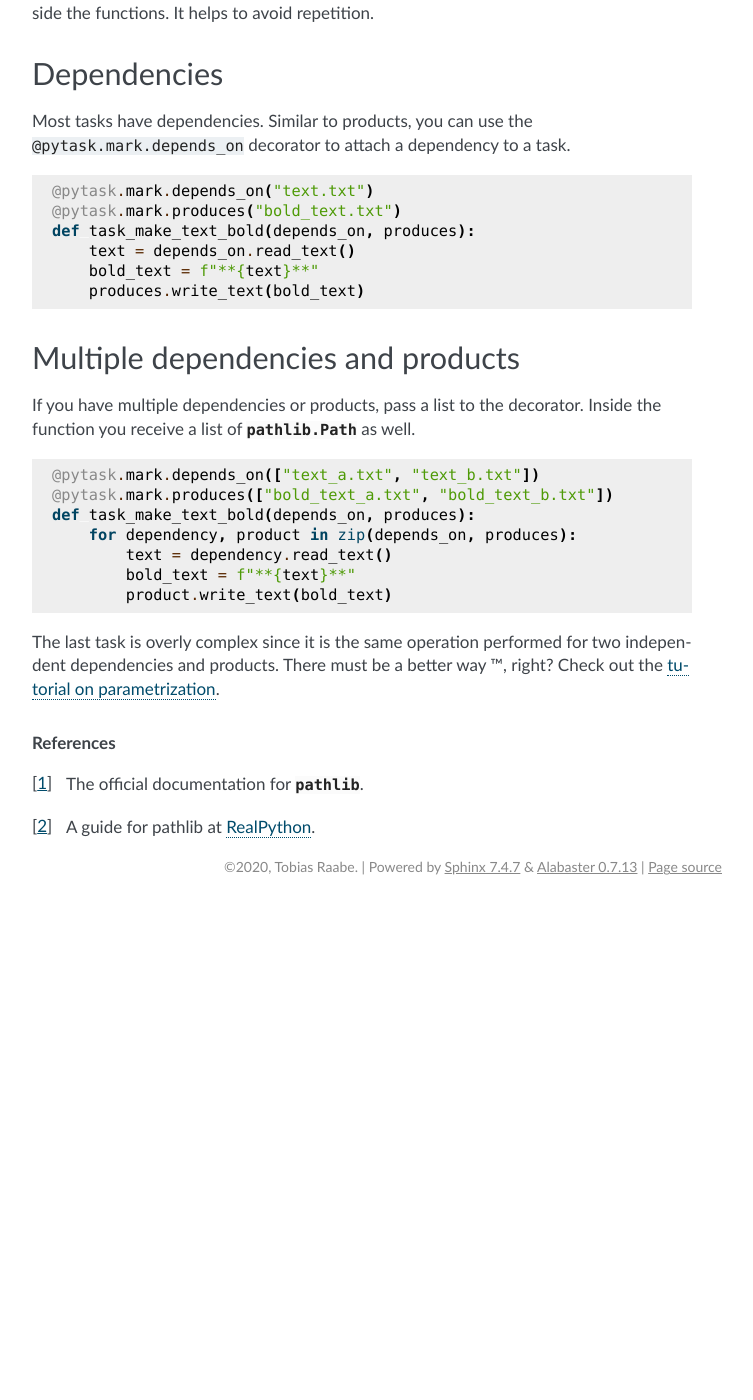
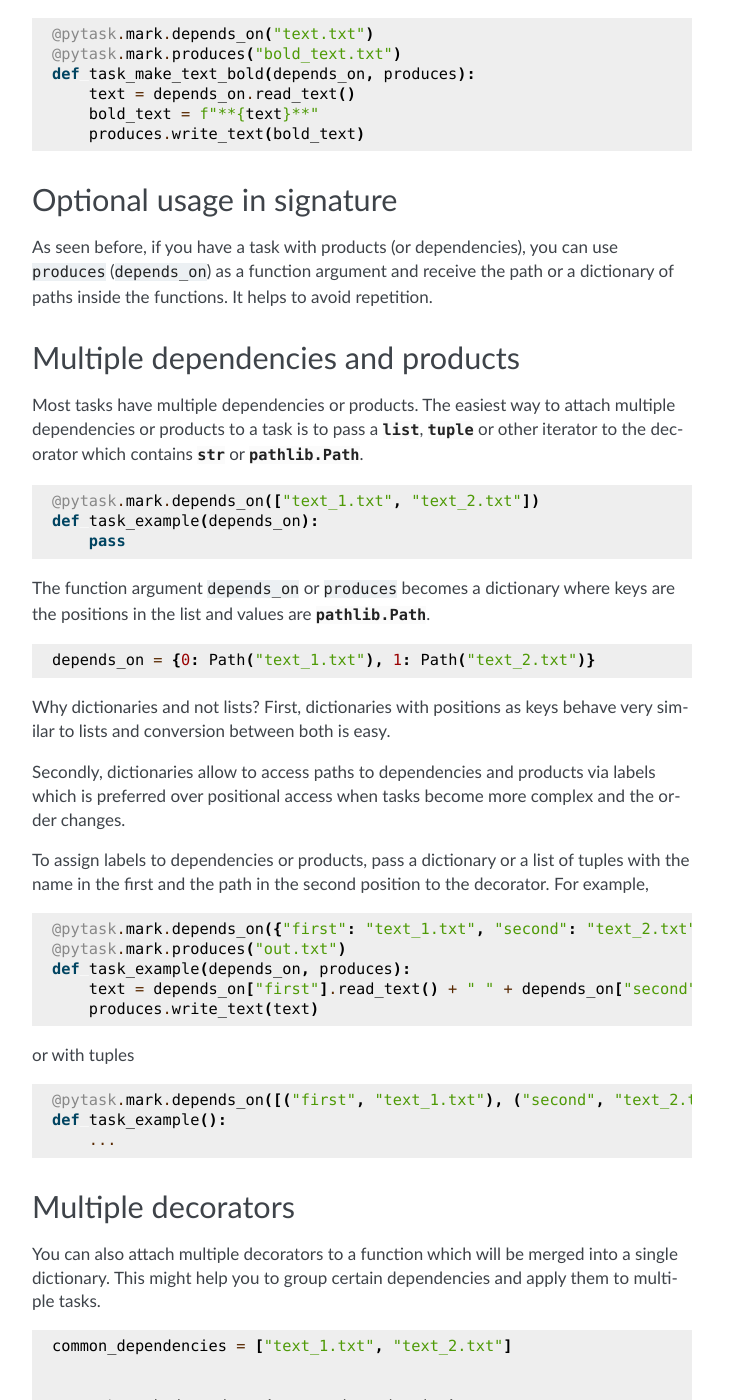
Before and after one commit to pytask-dev/pytask, a Sphinx documentation site: the page built from docs/tutorials/how_to_define_dependencies_products.rst, in a window 1280 px wide and 1400 px high, scrolled down 1074 px. Shown: the whole window, without its empty margins (388-1141 px from the left). Built offline with Sphinx 7.4.7, drawn with Linux system fonts in a browser that asks for light colours; pages that are not in the unit, such as notebooks, are missing from menus; before the commit the page ends 1979 px from its top, so only the background shows below that; some of the changed text lies outside the part shown.

Commit message:
Update tutorial.

```diff
--- a/docs/tutorials/how_to_define_dependencies_products.rst
+++ b/docs/tutorials/how_to_define_dependencies_products.rst
@@ -40,14 +40,6 @@ The ``@pytask.mark.produces`` decorator attaches a product to a task. The string
        task is defined.
 
 
-Optional usage in signature
----------------------------
-
-As seen before, if you have a task with products (or dependencies), you can use
-``produces`` (``depends_on``) as a function argument and receive the path or list of
-paths inside the functions. It helps to avoid repetition.
-
-
 Dependencies
 ------------
 
@@ -64,27 +56,77 @@ Most tasks have dependencies. Similar to products, you can use the
         produces.write_text(bold_text)
 
 
+Optional usage in signature
+---------------------------
+
+As seen before, if you have a task with products (or dependencies), you can use
+``produces`` (``depends_on``) as a function argument and receive the path or a
+dictionary of paths inside the functions. It helps to avoid repetition.
+
+
 Multiple dependencies and products
 ----------------------------------
 
-If you have multiple dependencies or products, pass a list to the decorator. Inside the
-function you receive a list of :class:`pathlib.Path` as well.
+Most tasks have multiple dependencies or products. The easiest way to attach multiple
+dependencies or products to a task is to pass a :class:`list`, :class:`tuple` or other
+iterator to the decorator which contains :class:`str` or :class:`pathlib.Path`.
 
 .. code-block:: python
 
-    @pytask.mark.depends_on(["text_a.txt", "text_b.txt"])
-    @pytask.mark.produces(["bold_text_a.txt", "bold_text_b.txt"])
-    def task_make_text_bold(depends_on, produces):
-        for dependency, product in zip(depends_on, produces):
-            text = dependency.read_text()
-            bold_text = f"**{text}**"
-            product.write_text(bold_text)
+    @pytask.mark.depends_on(["text_1.txt", "text_2.txt"])
+    def task_example(depends_on):
+        pass
 
-The last task is overly complex since it is the same operation performed for two
-independent dependencies and products. There must be a better way |tm|, right? Check out
-the :doc:`tutorial on parametrization <how_to_parametrize_a_task>`.
+The function argument ``depends_on`` or ``produces`` becomes a dictionary where keys are
+the positions in the list and values are :class:`pathlib.Path`.
 
-.. |tm| unicode:: U+2122
+.. code-block:: python
+
+    depends_on = {0: Path("text_1.txt"), 1: Path("text_2.txt")}
+
+Why dictionaries and not lists? First, dictionaries with positions as keys behave very
+similar to lists and conversion between both is easy.
+
+Secondly, dictionaries allow to access paths to dependencies and products via labels
+which is preferred over positional access when tasks become more complex and the order
+changes.
+
+To assign labels to dependencies or products, pass a dictionary or a list of tuples with
+the name in the first and the path in the second position to the decorator. For example,
+
+.. code-block:: python
+
+    @pytask.mark.depends_on({"first": "text_1.txt", "second": "text_2.txt"})
+    @pytask.mark.produces("out.txt")
+    def task_example(depends_on, produces):
+        text = depends_on["first"].read_text() + " " + depends_on["second"].read_text()
+        produces.write_text(text)
+
+or with tuples
+
+.. code-block:: python
+
+    @pytask.mark.depends_on([("first", "text_1.txt"), ("second", "text_2.txt")])
+    def task_example():
+        ...
+
+
+Multiple decorators
+-------------------
+
+You can also attach multiple decorators to a function which will be merged into a single
+dictionary. This might help you to group certain dependencies and apply them to multiple
+tasks.
+
+.. code-block:: python
+
+    common_dependencies = ["text_1.txt", "text_2.txt"]
+
+
+    @pytask.mark.depends_on(common_dependencies)
+    @pytask.mark.depends_on("text_3.txt")
+    def task_example():
+        ...
 
 
 .. rubric:: References
```
